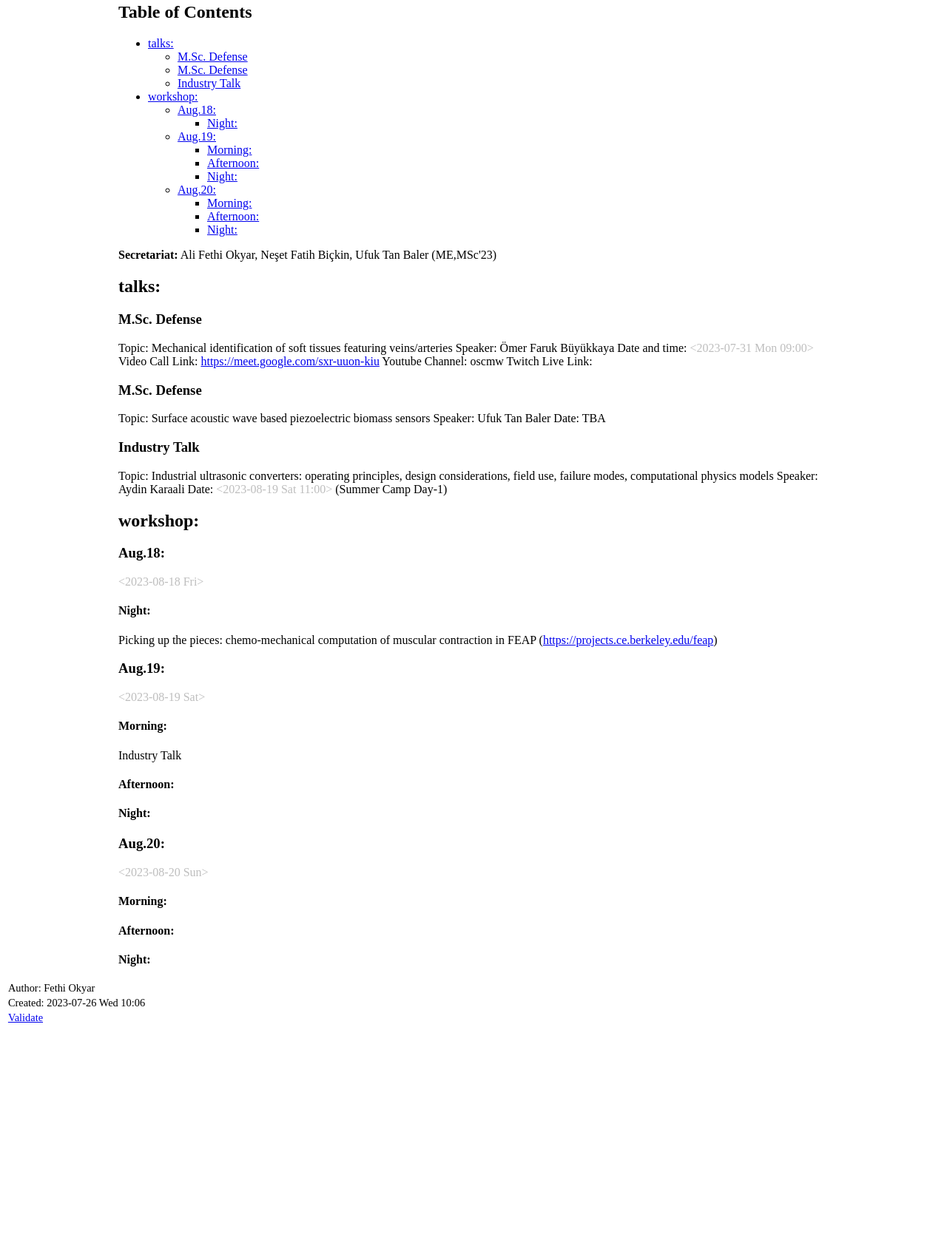
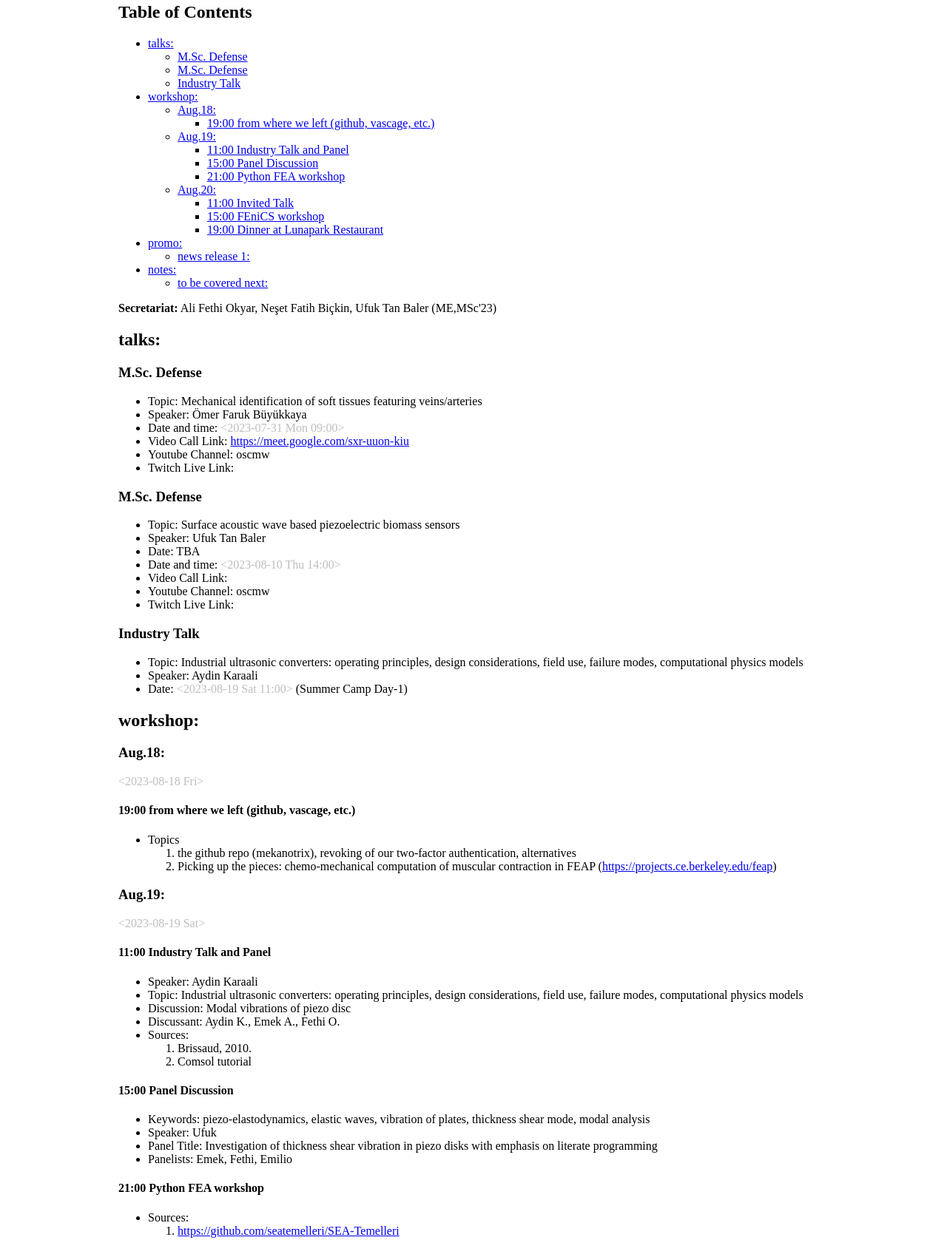
Before and after one commit to oscmw/oscmw.github.io, a plain HTML site: page README.html in a window 1280 px wide. Shown: the part 75-1752 px from the top of the page at 74% size. Before the commit the page ends 1468 px from the top, so only its background shows below. Drawn offline with Linux system fonts and the light colour scheme.

Commit message:
2023 workshop agenda update

```diff
--- a/README.html
+++ b/README.html
@@ -3,7 +3,7 @@
 "http://www.w3.org/TR/xhtml1/DTD/xhtml1-strict.dtd">
 <html xmlns="http://www.w3.org/1999/xhtml" lang="en/tr" xml:lang="en/tr">
 <head>
-<!-- 2023-07-26 Wed 10:06 -->
+<!-- 2023-08-16 Wed 21:16 -->
 <meta http-equiv="Content-Type" content="text/html;charset=utf-8" />
 <meta name="viewport" content="width=device-width, initial-scale=1" />
 <title>4th OSCMW Agenda File</title>
@@ -201,34 +201,44 @@
 <h2>Table of Contents</h2>
 <div id="text-table-of-contents" role="doc-toc">
 <ul>
-<li><a href="#orge37231d">talks:</a>
+<li><a href="#org52c7517">talks:</a>
 <ul>
-<li><a href="#orgc9206c2">M.Sc. Defense</a></li>
-<li><a href="#orgc932a3d">M.Sc. Defense</a></li>
-<li><a href="#org961cf2c">Industry Talk</a></li>
+<li><a href="#org9f79a45">M.Sc. Defense</a></li>
+<li><a href="#orgd26e283">M.Sc. Defense</a></li>
+<li><a href="#orgb8a44ee">Industry Talk</a></li>
 </ul>
 </li>
-<li><a href="#org536be1c">workshop:</a>
+<li><a href="#orge3531d4">workshop:</a>
 <ul>
-<li><a href="#orge4d52da">Aug.18:</a>
+<li><a href="#org8bc3d67">Aug.18:</a>
 <ul>
-<li><a href="#org33a1058">Night:</a></li>
+<li><a href="#orgf034fb2">19:00 from where we left (github, vascage, etc.)</a></li>
 </ul>
 </li>
-<li><a href="#orgb19bd17">Aug.19:</a>
+<li><a href="#org9653904">Aug.19:</a>
 <ul>
-<li><a href="#orgdac2a94">Morning:</a></li>
-<li><a href="#orgde3c69b">Afternoon:</a></li>
-<li><a href="#orge8637d7">Night:</a></li>
+<li><a href="#org1fa4da0">11:00 Industry Talk and Panel</a></li>
+<li><a href="#orgfbc86fb">15:00 Panel Discussion</a></li>
+<li><a href="#org3768abb">21:00 Python FEA workshop</a></li>
 </ul>
 </li>
-<li><a href="#orge26759e">Aug.20:</a>
+<li><a href="#org8c8f9ea">Aug.20:</a>
 <ul>
-<li><a href="#orgddec164">Morning:</a></li>
-<li><a href="#org4111d04">Afternoon:</a></li>
-<li><a href="#orgb4ea818">Night:</a></li>
+<li><a href="#orgf5e949b">11:00 Invited Talk</a></li>
+<li><a href="#orgf31a704">15:00 FEniCS workshop</a></li>
+<li><a href="#orgc18b2f9">19:00 Dinner at Lunapark Restaurant</a></li>
 </ul>
 </li>
+</ul>
+</li>
+<li><a href="#orgd10dd70">promo:</a>
+<ul>
+<li><a href="#org0c4d5f3">news release 1:</a></li>
+</ul>
+</li>
+<li><a href="#org2d69d2b">notes:</a>
+<ul>
+<li><a href="#org78194ce">to be covered next:</a></li>
 </ul>
 </li>
 </ul>
@@ -238,108 +248,180 @@
 <b>Secretariat:</b> Ali Fethi Okyar, Neşet Fatih Biçkin, Ufuk Tan Baler (ME,MSc'23)
 </p>
 
-<div id="outline-container-orge37231d" class="outline-2">
-<h2 id="orge37231d">talks:</h2>
-<div class="outline-text-2" id="text-orge37231d">
+<div id="outline-container-org52c7517" class="outline-2">
+<h2 id="org52c7517">talks:</h2>
+<div class="outline-text-2" id="text-org52c7517">
 </div>
-<div id="outline-container-orgc9206c2" class="outline-3">
-<h3 id="orgc9206c2">M.Sc. Defense</h3>
-<div class="outline-text-3" id="text-orgc9206c2">
+<div id="outline-container-org9f79a45" class="outline-3">
+<h3 id="org9f79a45">M.Sc. Defense</h3>
+<div class="outline-text-3" id="text-org9f79a45">
+<ul class="org-ul">
+<li>Topic: Mechanical identification of soft tissues featuring veins/arteries</li>
+<li>Speaker: Ömer Faruk Büyükkaya</li>
+<li>Date and time: <span class="timestamp-wrapper"><span class="timestamp">&lt;2023-07-31 Mon 09:00&gt;</span></span></li>
+<li>Video Call Link: <a href="https://meet.google.com/sxr-uuon-kiu">https://meet.google.com/sxr-uuon-kiu</a></li>
+<li>Youtube Channel: oscmw</li>
+<li>Twitch Live Link:</li>
+</ul>
+</div>
+</div>
+<div id="outline-container-orgd26e283" class="outline-3">
+<h3 id="orgd26e283">M.Sc. Defense</h3>
+<div class="outline-text-3" id="text-orgd26e283">
+<ul class="org-ul">
+<li>Topic: Surface acoustic wave based piezoelectric biomass sensors</li>
+<li>Speaker: Ufuk Tan Baler</li>
+<li>Date: TBA</li>
+<li>Date and time: <span class="timestamp-wrapper"><span class="timestamp">&lt;2023-08-10 Thu 14:00&gt;</span></span></li>
+<li>Video Call Link:</li>
+<li>Youtube Channel: oscmw</li>
+<li>Twitch Live Link:</li>
+</ul>
+</div>
+</div>
+<div id="outline-container-orgb8a44ee" class="outline-3">
+<h3 id="orgb8a44ee">Industry Talk</h3>
+<div class="outline-text-3" id="text-orgb8a44ee">
+<ul class="org-ul">
+<li>Topic: Industrial ultrasonic converters: operating principles, design considerations, field use, failure modes, computational physics models</li>
+<li>Speaker: Aydin Karaali</li>
+<li>Date: <span class="timestamp-wrapper"><span class="timestamp">&lt;2023-08-19 Sat 11:00&gt; </span></span> (Summer Camp Day-1)</li>
+</ul>
+</div>
+</div>
+</div>
+<div id="outline-container-orge3531d4" class="outline-2">
+<h2 id="orge3531d4">workshop:</h2>
+<div class="outline-text-2" id="text-orge3531d4">
+</div>
+<div id="outline-container-org8bc3d67" class="outline-3">
+<h3 id="org8bc3d67">Aug.18:</h3>
+<div class="outline-text-3" id="text-org8bc3d67">
 <p>
-Topic: Mechanical identification of soft tissues featuring veins/arteries
-Speaker: Ömer Faruk Büyükkaya
-Date and time: <span class="timestamp-wrapper"><span class="timestamp">&lt;2023-07-31 Mon 09:00&gt;</span></span>
-Video Call Link: <a href="https://meet.google.com/sxr-uuon-kiu">https://meet.google.com/sxr-uuon-kiu</a>
-Youtube Channel: oscmw
-Twitch Live Link:
+<span class="timestamp-wrapper"><span class="timestamp">&lt;2023-08-18 Fri&gt;</span></span>
 </p>
 </div>
+<div id="outline-container-orgf034fb2" class="outline-4">
+<h4 id="orgf034fb2">19:00 from where we left (github, vascage, etc.)</h4>
+<div class="outline-text-4" id="text-orgf034fb2">
+<ul class="org-ul">
+<li>Topics
+<ol class="org-ol">
+<li>the github repo (mekanotrix), revoking of our two-factor authentication, alternatives</li>
+<li>Picking up the pieces: chemo-mechanical computation of muscular contraction in FEAP (<a href="https://projects.ce.berkeley.edu/feap">https://projects.ce.berkeley.edu/feap</a>)</li>
+</ol></li>
+</ul>
 </div>
-<div id="outline-container-orgc932a3d" class="outline-3">
-<h3 id="orgc932a3d">M.Sc. Defense</h3>
-<div class="outline-text-3" id="text-orgc932a3d">
+</div>
+</div>
+<div id="outline-container-org9653904" class="outline-3">
+<h3 id="org9653904">Aug.19:</h3>
+<div class="outline-text-3" id="text-org9653904">
 <p>
-Topic: Surface acoustic wave based piezoelectric biomass sensors
-Speaker: Ufuk Tan Baler
-Date: TBA
+<span class="timestamp-wrapper"><span class="timestamp">&lt;2023-08-19 Sat&gt;</span></span>
 </p>
 </div>
+<div id="outline-container-org1fa4da0" class="outline-4">
+<h4 id="org1fa4da0">11:00 Industry Talk and Panel</h4>
+<div class="outline-text-4" id="text-org1fa4da0">
+<ul class="org-ul">
+<li>Speaker: Aydin Karaali</li>
+<li>Topic: Industrial ultrasonic converters: operating principles, design considerations, field use, failure modes, computational physics models</li>
+<li>Discussion: Modal vibrations of piezo disc</li>
+<li>Discussant: Aydin K., Emek A., Fethi O.</li>
+<li>Sources:
+<ol class="org-ol">
+<li>Brissaud, 2010.</li>
+<li>Comsol tutorial</li>
+</ol></li>
+</ul>
 </div>
-<div id="outline-container-org961cf2c" class="outline-3">
-<h3 id="org961cf2c">Industry Talk</h3>
-<div class="outline-text-3" id="text-org961cf2c">
+</div>
+<div id="outline-container-orgfbc86fb" class="outline-4">
+<h4 id="orgfbc86fb">15:00 Panel Discussion</h4>
+<div class="outline-text-4" id="text-orgfbc86fb">
+<ul class="org-ul">
+<li>Keywords: piezo-elastodynamics, elastic waves, vibration of plates, thickness shear mode, modal analysis</li>
+<li>Speaker: Ufuk</li>
+<li>Panel Title: Investigation of thickness shear vibration in piezo disks with emphasis on literate programming</li>
+<li>Panelists: Emek, Fethi, Emilio</li>
+</ul>
+</div>
+</div>
+<div id="outline-container-org3768abb" class="outline-4">
+<h4 id="org3768abb">21:00 Python FEA workshop</h4>
+<div class="outline-text-4" id="text-org3768abb">
+<ul class="org-ul">
+<li>Sources:
+<ol class="org-ol">
+<li><a href="https://github.com/seatemelleri/SEA-Temelleri">https://github.com/seatemelleri/SEA-Temelleri</a></li>
+</ol></li>
+</ul>
+</div>
+</div>
+</div>
+<div id="outline-container-org8c8f9ea" class="outline-3">
+<h3 id="org8c8f9ea">Aug.20:</h3>
+<div class="outline-text-3" id="text-org8c8f9ea">
 <p>
-Topic: Industrial ultrasonic converters: operating principles, design considerations, field use, failure modes, computational physics models
-Speaker: Aydin Karaali
-Date: <span class="timestamp-wrapper"><span class="timestamp">&lt;2023-08-19 Sat 11:00&gt; </span></span> (Summer Camp Day-1)
+<span class="timestamp-wrapper"><span class="timestamp">&lt;2023-08-20 Sun&gt;</span></span>
+</p>
+</div>
+<div id="outline-container-orgf5e949b" class="outline-4">
+<h4 id="orgf5e949b">11:00 Invited Talk</h4>
+<div class="outline-text-4" id="text-orgf5e949b">
+<ul class="org-ul">
+<li>Title:</li>
+<li>Speaker: Ekrem E. (Cambridge Univ.)</li>
+</ul>
+</div>
+</div>
+<div id="outline-container-orgf31a704" class="outline-4">
+<h4 id="orgf31a704">15:00 FEniCS workshop</h4>
+<div class="outline-text-4" id="text-orgf31a704">
+<ul class="org-ul">
+<li>Title: installation from source of the FEniCSx in a Ubuntu container</li>
+<li>Online instructor: Ekrem</li>
+<li>Tutor: Ufuk</li>
+</ul>
+</div>
+</div>
+<div id="outline-container-orgc18b2f9" class="outline-4">
+<h4 id="orgc18b2f9">19:00 Dinner at Lunapark Restaurant</h4>
+</div>
+</div>
+</div>
+<div id="outline-container-orgd10dd70" class="outline-2">
+<h2 id="orgd10dd70">promo:</h2>
+<div class="outline-text-2" id="text-orgd10dd70">
+</div>
+<div id="outline-container-org0c4d5f3" class="outline-3">
+<h3 id="org0c4d5f3">news release 1:</h3>
+<div class="outline-text-3" id="text-org0c4d5f3">
+<p>
+The 4th Open-Source Computational Mechanics Workshop and Summer Camp begins with the M.Sc. thesis defense of @omer. It has been 6 years since we started working on this project and we are excited to share the final outcome with the public. The event will take place on Monday, July 31, 2023, at 09:00 a.m. and will be live streamed. Please see the attached link for details.
 </p>
 </div>
 </div>
 </div>
-<div id="outline-container-org536be1c" class="outline-2">
-<h2 id="org536be1c">workshop:</h2>
-<div class="outline-text-2" id="text-org536be1c">
+<div id="outline-container-org2d69d2b" class="outline-2">
+<h2 id="org2d69d2b">notes:</h2>
+<div class="outline-text-2" id="text-org2d69d2b">
 </div>
-<div id="outline-container-orge4d52da" class="outline-3">
-<h3 id="orge4d52da">Aug.18:</h3>
-<div class="outline-text-3" id="text-orge4d52da">
-<p>
-<span class="timestamp-wrapper"><span class="timestamp">&lt;2023-08-18 Fri&gt;</span></span>
-</p>
-</div>
-<div id="outline-container-org33a1058" class="outline-4">
-<h4 id="org33a1058">Night:</h4>
-<div class="outline-text-4" id="text-org33a1058">
-<p>
-Picking up the pieces: chemo-mechanical computation of muscular contraction in FEAP (<a href="https://projects.ce.berkeley.edu/feap">https://projects.ce.berkeley.edu/feap</a>)
-</p>
-</div>
-</div>
-</div>
-<div id="outline-container-orgb19bd17" class="outline-3">
-<h3 id="orgb19bd17">Aug.19:</h3>
-<div class="outline-text-3" id="text-orgb19bd17">
-<p>
-<span class="timestamp-wrapper"><span class="timestamp">&lt;2023-08-19 Sat&gt;</span></span>
-</p>
-</div>
-<div id="outline-container-orgdac2a94" class="outline-4">
-<h4 id="orgdac2a94">Morning:</h4>
-<div class="outline-text-4" id="text-orgdac2a94">
-<p>
-Industry Talk
-</p>
-</div>
-</div>
-<div id="outline-container-orgde3c69b" class="outline-4">
-<h4 id="orgde3c69b">Afternoon:</h4>
-</div>
-<div id="outline-container-orge8637d7" class="outline-4">
-<h4 id="orge8637d7">Night:</h4>
-</div>
-</div>
-<div id="outline-container-orge26759e" class="outline-3">
-<h3 id="orge26759e">Aug.20:</h3>
-<div class="outline-text-3" id="text-orge26759e">
-<p>
-<span class="timestamp-wrapper"><span class="timestamp">&lt;2023-08-20 Sun&gt;</span></span>
-</p>
-</div>
-<div id="outline-container-orgddec164" class="outline-4">
-<h4 id="orgddec164">Morning:</h4>
-</div>
-<div id="outline-container-org4111d04" class="outline-4">
-<h4 id="org4111d04">Afternoon:</h4>
-</div>
-<div id="outline-container-orgb4ea818" class="outline-4">
-<h4 id="orgb4ea818">Night:</h4>
+<div id="outline-container-org78194ce" class="outline-3">
+<h3 id="org78194ce">to be covered next:</h3>
+<div class="outline-text-3" id="text-org78194ce">
+<ul class="org-ul">
+<li>Keywords: Soft tubes, arteries, dynamic instability, buckling, collapse, infarction, aenurysm, bifurcation
+(Include source papers)</li>
+</ul>
 </div>
 </div>
 </div>
 </div>
 <div id="postamble" class="status">
 <p class="author">Author: Fethi Okyar</p>
-<p class="date">Created: 2023-07-26 Wed 10:06</p>
+<p class="date">Created: 2023-08-16 Wed 21:16</p>
 <p class="validation"><a href="https://validator.w3.org/check?uri=referer">Validate</a></p>
 </div>
 </body>
```
Also changed, not shown: 1 other file.
